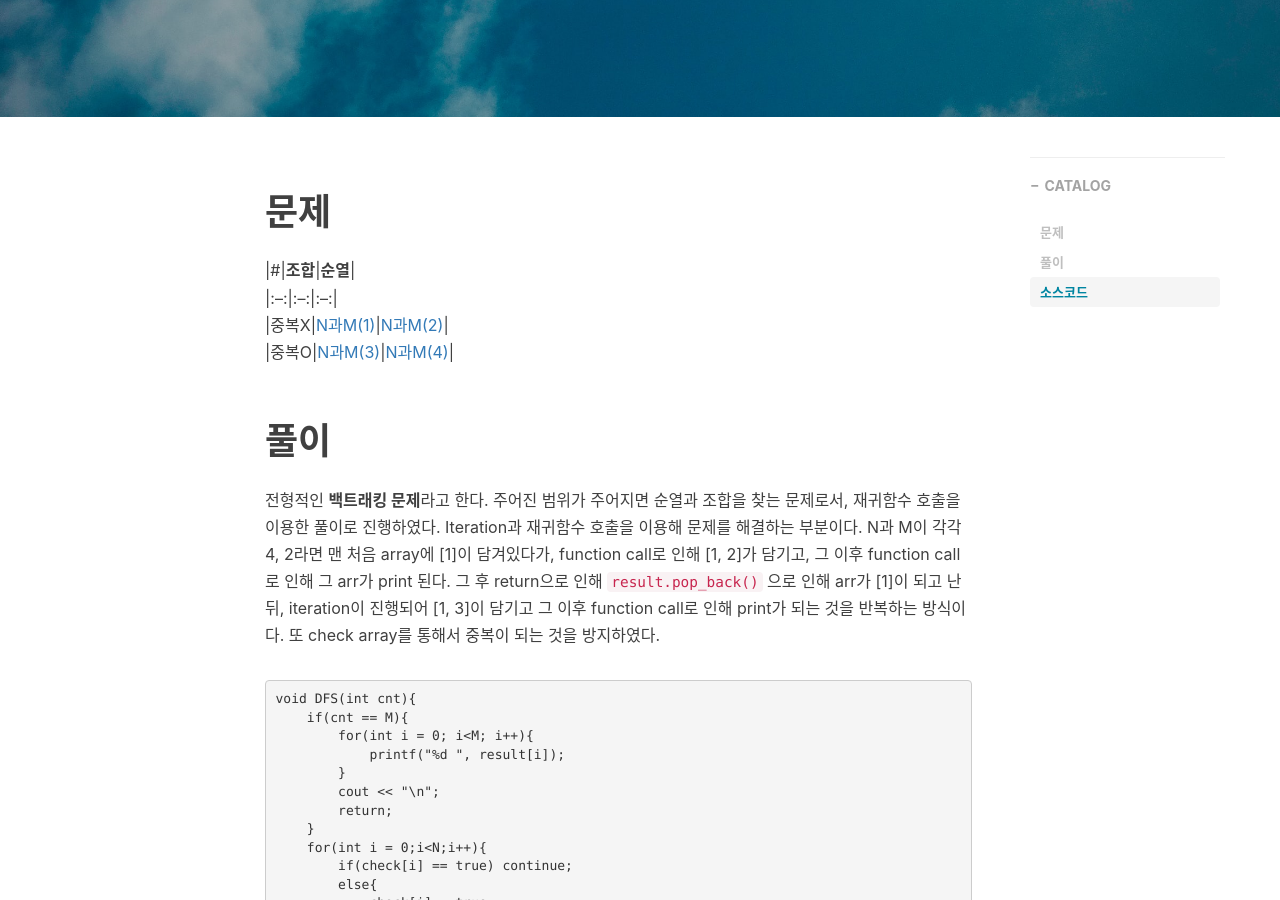
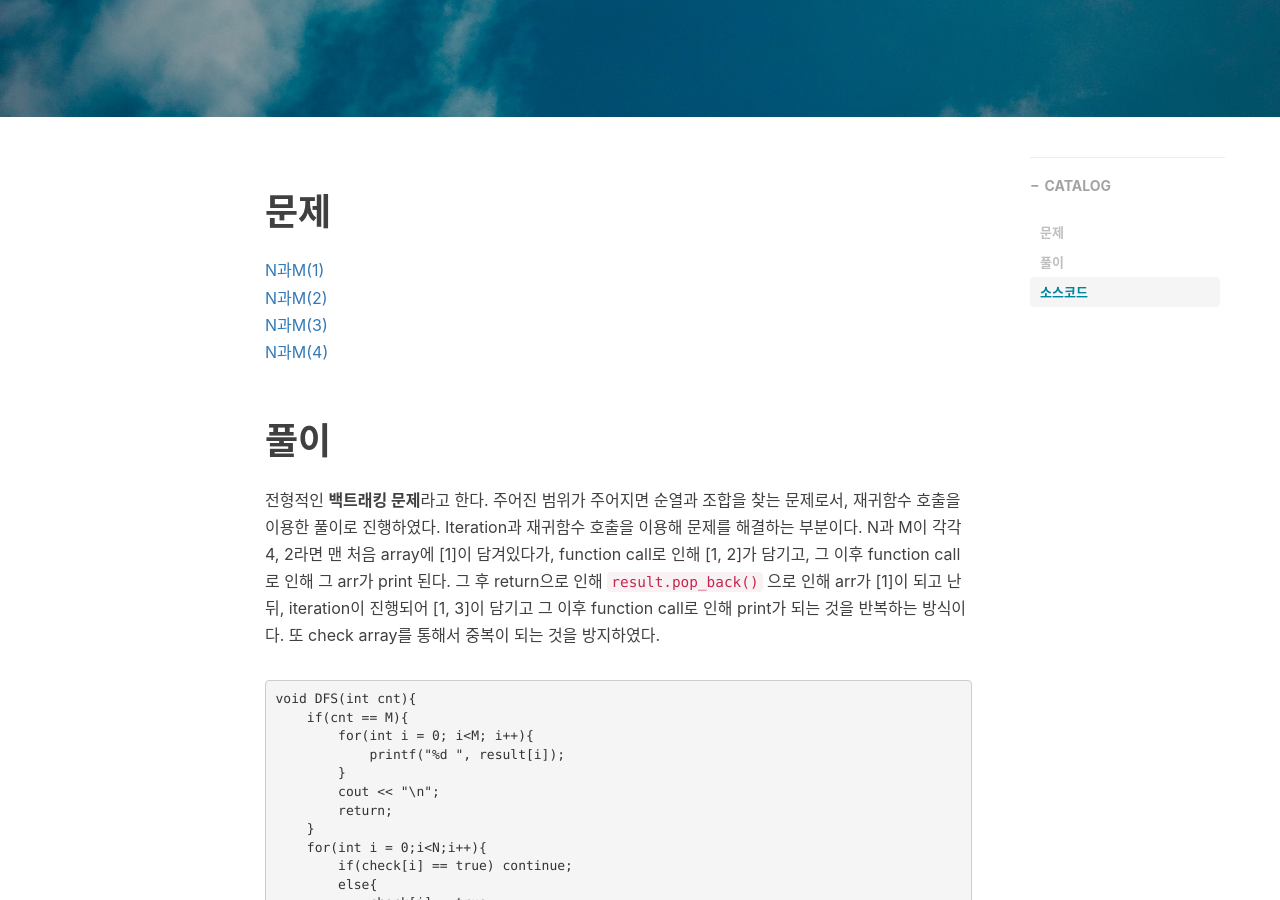
Before and after one commit to scatdelight/scatdelight.github.io, a Jekyll site: the page built from _posts/2021-05-31-boj-15649~15652-C++.md, in a window 1280 px wide and 900 px high, scrolled down 466 px. Built offline with Jekyll 4.4.1, drawn with Linux system fonts in a browser that asks for light colours; nearby versions of some CDN libraries; some web fonts are replaced; comment, search, counter and statistics services are not loaded.

Commit message:
Update 2021-05-31-boj-15649~15652-C++.md

```diff
--- a/_posts/2021-05-31-boj-15649~15652-C++.md
+++ b/_posts/2021-05-31-boj-15649~15652-C++.md
@@ -13,10 +13,11 @@ tags:
 ---
 
 # 문제
-|#|**조합**|**순열**|
-|:--:|:--:|:--:|
-|중복X|[N과M(1)](https://www.acmicpc.net/problem/15649)|[N과M(2)](https://www.acmicpc.net/problem/15650)|
-|중복O|[N과M(3)](https://www.acmicpc.net/problem/15651)|[N과M(4)](https://www.acmicpc.net/problem/15652)|
+[N과M(1)](https://www.acmicpc.net/problem/15649)
+[N과M(2)](https://www.acmicpc.net/problem/15650)
+[N과M(3)](https://www.acmicpc.net/problem/15651)
+[N과M(4)](https://www.acmicpc.net/problem/15652)
+
 
 # 풀이
 전형적인 **백트래킹 문제**라고 한다. 주어진 범위가 주어지면 순열과 조합을 찾는 문제로서, 재귀함수 호출을 이용한 풀이로 진행하였다.
```
